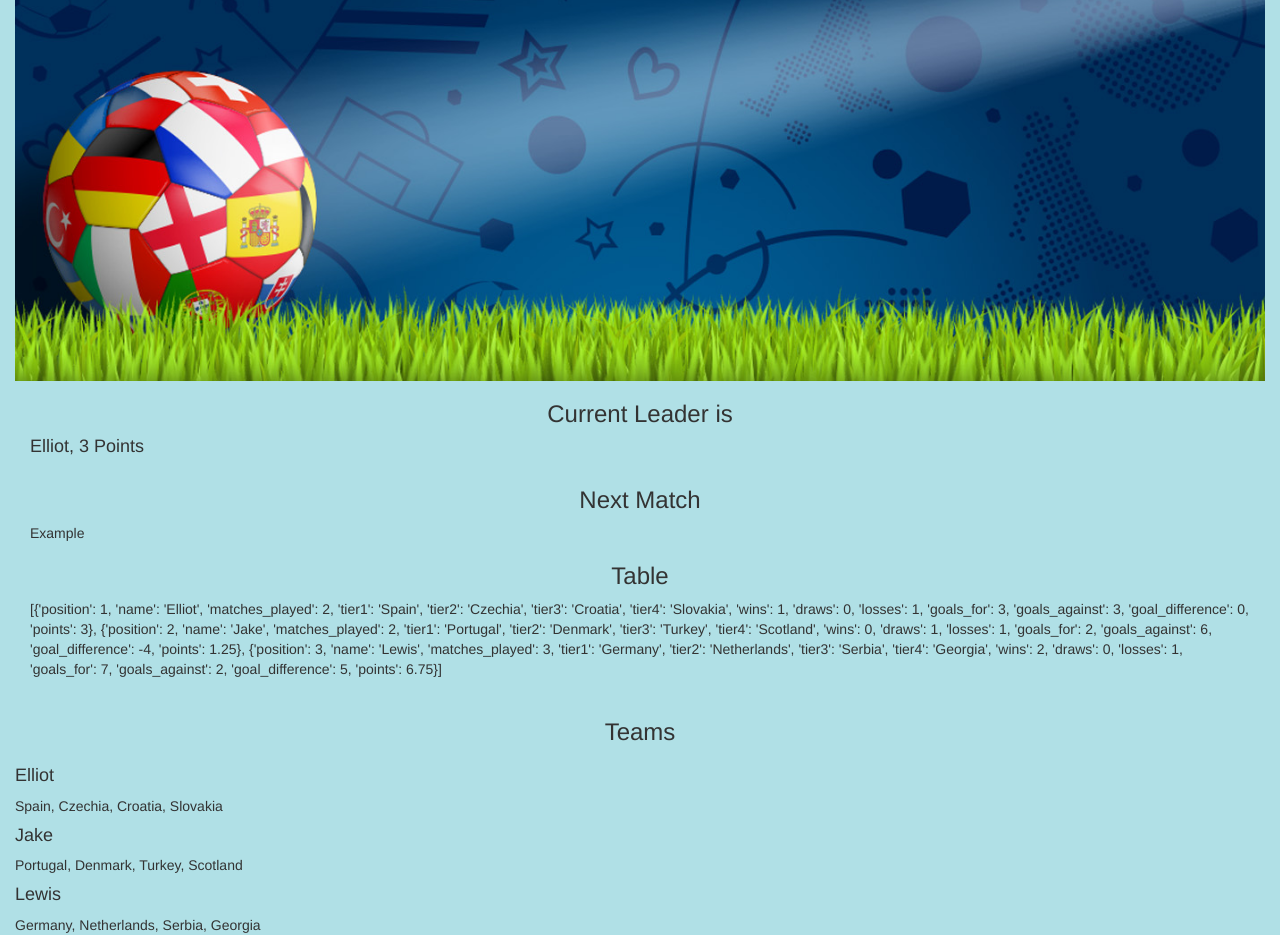
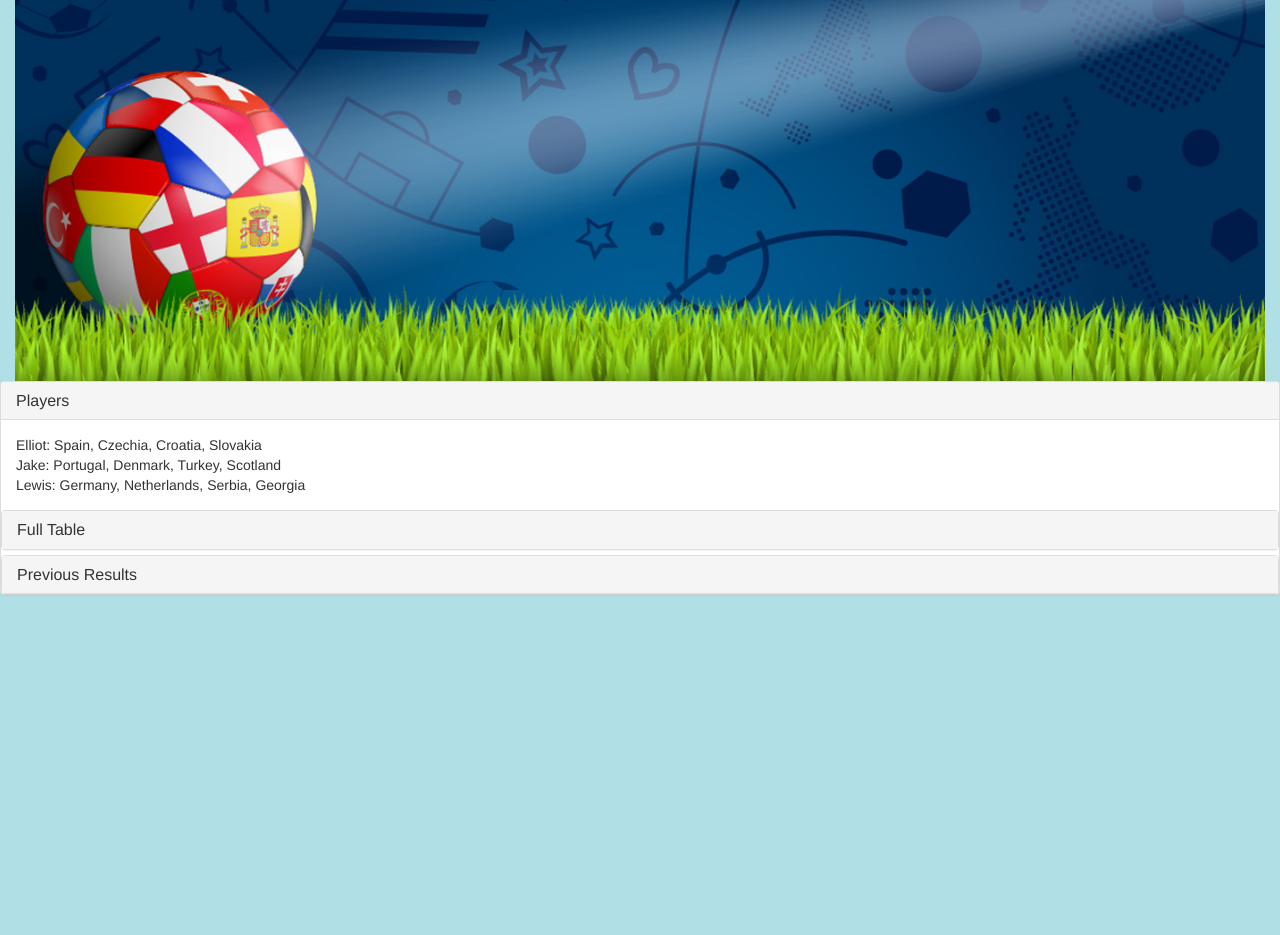
Before and after one commit to elliotseymour97/lanky-munters, a Flask app: page / in a window 1280 px wide. Shown: the part 64-999 px from the top of the page. After the commit the page ends 659 px from the top, so only its background shows below. Run offline with Flask 3, Linux system fonts and the light colour scheme.

Commit message:
Drop downs that don't work

```diff
--- a/templates/home.html
+++ b/templates/home.html
@@ -10,37 +10,52 @@
   <body style="background-color:powderblue;">
     <div class="container-fluid">
       <h2 style="text-align:center;">Lanky Munters Euro 2024 Sweep Stake</h2>
-      <img src="static/euro2024headerbanner.jpeg" width="100%">
-    <div class ="container-fluid">
-      <h3 style="text-align:center;">Current Leader is </h3>
-      {% for user in users %}
-        {% if user['position'] == 1 %}
-        <h4>{{user['name']}}, {{user['points']}} Points </h4>
-        {%  endif %}
-      {% endfor %}
+      <img class="img-fluid"src="static/euro2024headerbanner.jpeg" width="100%">
     </div>
-    <div class="container-fluid">
-      <h3 style="text-align:center;">Next Match</h3>
-      <p1>Example</p1>
+    <div class="panel-group" id="accordion">
+      <div class="panel panel-default">
+        <div class="panel-heading">
+          <h4 class="panel-title">
+            <a data-toggle="collapse" data-parent="#accordion" href="#collapse1">
+        Players</a>
+          </h4>
+        </div>
+      <div id="collapse1" class="panel-collapse collapse in">
+        <div class="panel-body">
+          {% for user in users %}
+            <div>{{user['name']}}: {{user['tier1']}}, {{user['tier2']}}, {{user['tier3']}}, {{user['tier4']}}</div>
+          {% endfor %}
+        </div>
+      </div>
+      <div class="panel panel-default">
+        <div class="panel-heading">
+          <h4 class="panel-title">
+           <a data-toggle="collapse" data-parent="#accordion" href="#collapse2">
+        Full Table</a>
+          </h4>
+        </div>
+      <div id="collapse2" class="panel-collapse collapse">
+        <div class="panel-body">Lorem ipsum dolor sit amet, consectetur adipisicing elit,
+      sed do eiusmod tempor incididunt ut labore et dolore magna aliqua. Ut enim ad
+      minim veniam, quis nostrud exercitation ullamco laboris nisi ut aliquip ex ea
+      commodo consequat.</div>
+        </div>
+      </div>
+      <div class="panel panel-default">
+        <div class="panel-heading">
+      <h4 class="panel-title">
+        <a data-toggle="collapse" data-parent="#accordion" href="#collapse3">
+        Previous Results</a>
+      </h4>
     </div>
-    <div class="container-fluid">
-      <h3 style="text-align:center;">Table</h3>
-      <table class="table table-hover">
-        {{users}}
-      </table>
+    <div id="collapse3" class="panel-collapse collapse">
+      <div class="panel-body">Lorem ipsum dolor sit amet, consectetur adipisicing elit,
+      sed do eiusmod tempor incididunt ut labore et dolore magna aliqua. Ut enim ad
+      minim veniam, quis nostrud exercitation ullamco laboris nisi ut aliquip ex ea
+      commodo consequat.</div>
     </div>
-    <div class="container-fluid">
-      <h3 style="text-align:center;">Teams</h3>
-      <div>
-          {% for user in users %}
-            <div class="row">
-              <h4>{{user['name']}}</h4>
-              <div>
-              {{user['tier1']}}, {{user['tier2']}},     {{user['tier3']}}, {{user['tier4']}}
-              </div>
-            </div>
-          {% endfor %}
-      </div>
-    </div>
+  </div>
+</div>
+
   </body>
 </html>
```
